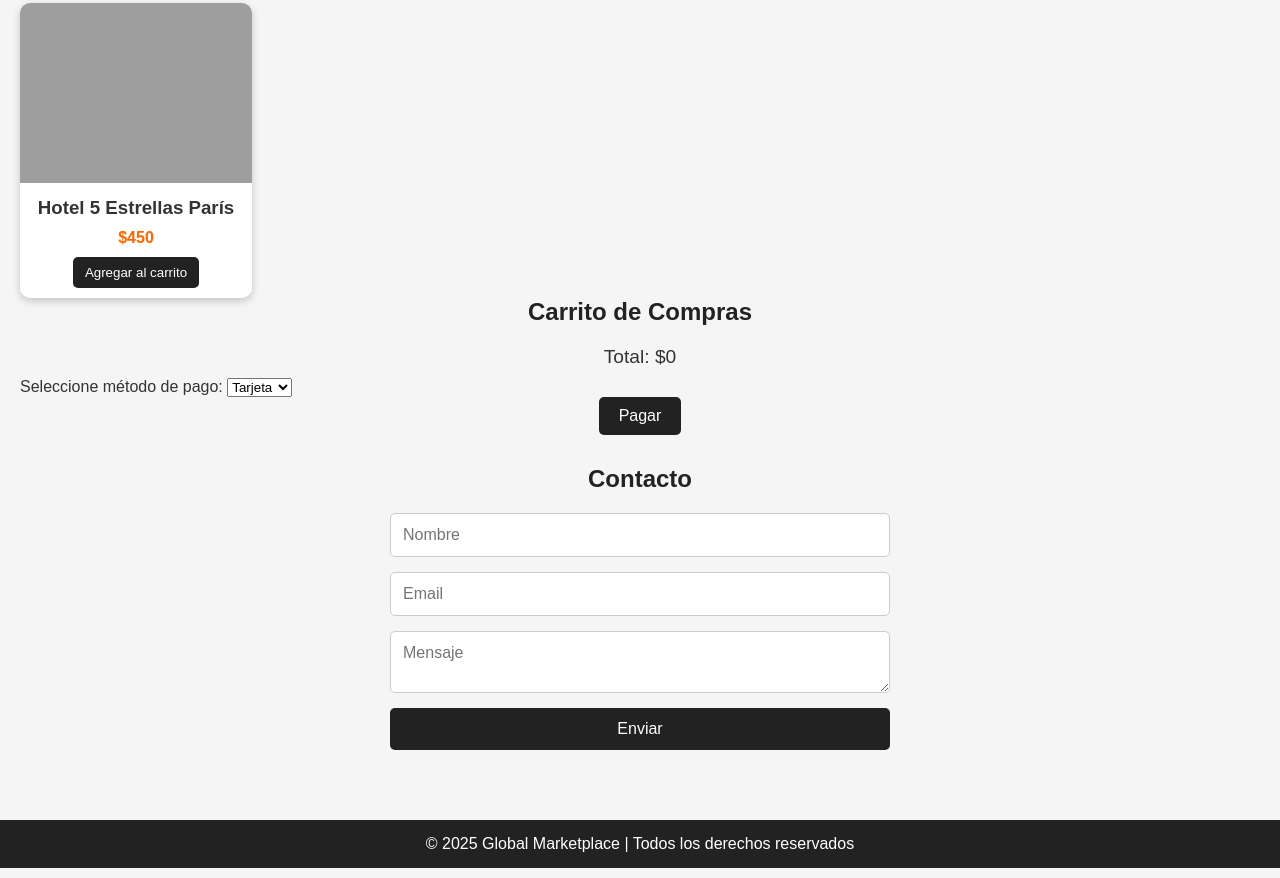
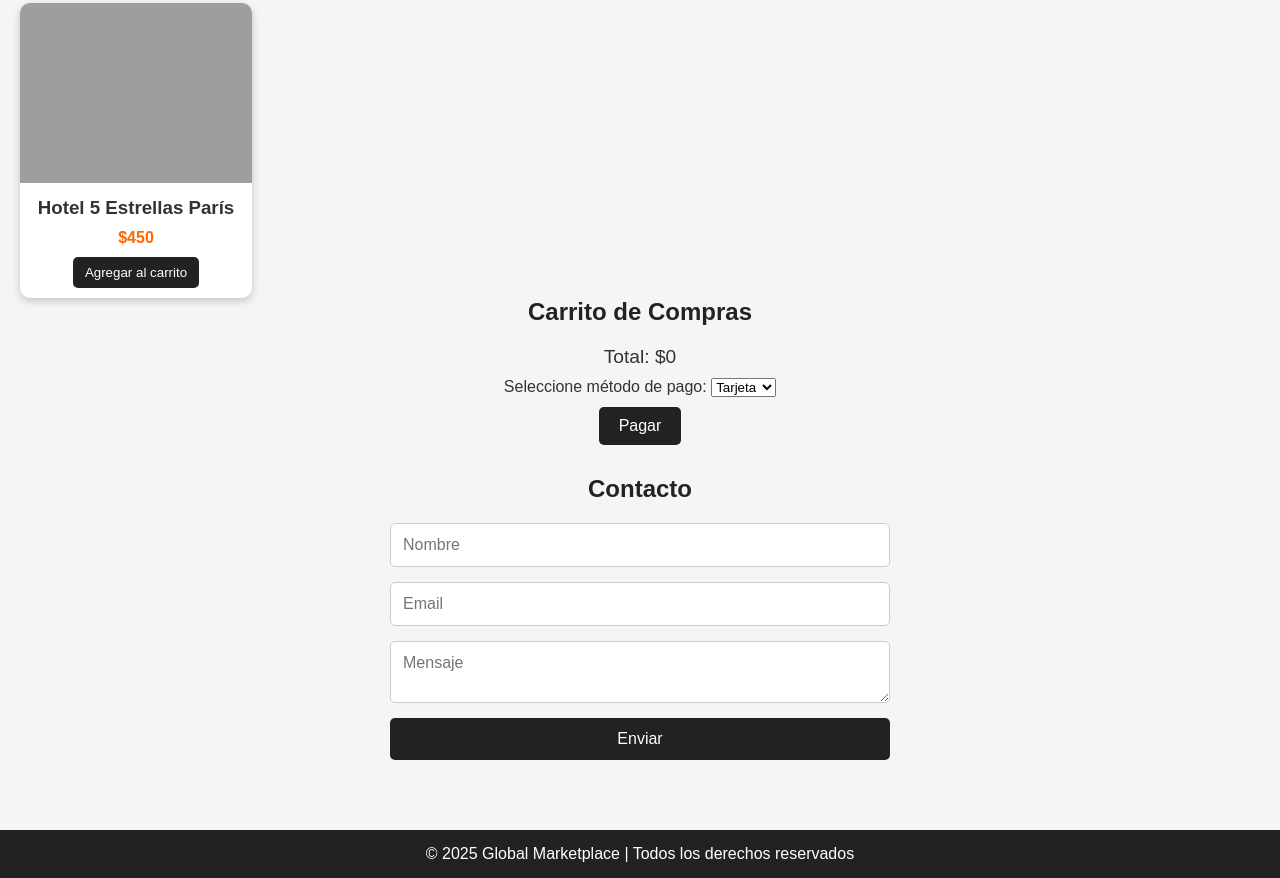
Before and after one commit to ga7821400-prog/Online-store-, a plain HTML site: page index.html in a window 1280 px wide. Shown: the part 715-1593 px from the top of the page. Drawn offline with Linux system fonts and the light colour scheme; grey boxes are pictures that could not be loaded.

Commit message:
style.css

```diff
--- a/style.css
+++ b/style.css
@@ -22,6 +22,7 @@ h2 { text-align:center; margin-bottom:20px; color:#222; }
 .producto button:hover { background:#ff6600; }
 #carrito-lista { max-width:600px; margin:0 auto 10px; }
 #total { text-align:center; font-size:1.2rem; margin-bottom:10px; }
+#metodo-pago { max-width:300px; margin:0 auto 10px; text-align:center; }
 #pagar { display:block; margin:0 auto 30px; padding:10px 20px; font-size:1rem; background:#222; color:#fff; border:none; cursor:pointer; border-radius:5px; transition:0.3s; }
 #pagar:hover { background:#ff6600; }
 form { max-width:500px; margin:0 auto; display:flex; flex-direction:column; gap:15px; }
@@ -29,3 +30,5 @@ form input, form textarea, form button { padding:12px; font-size:1rem; border-ra
 form button { background:#222; color:#fff; border:none; cursor:pointer; transition:0.3s; }
 form button:hover { background:#ff6600; }
 footer { background:#222; color:#fff; text-align:center; padding:15px 0; margin-top:40px; }
+/* Responsive */
+@media(max-width:768px){ .productos-container { grid-template-columns: repeat(auto-fill,minmax(160px,1fr)); } .hero h2{font-size:1.8rem;} }
```
